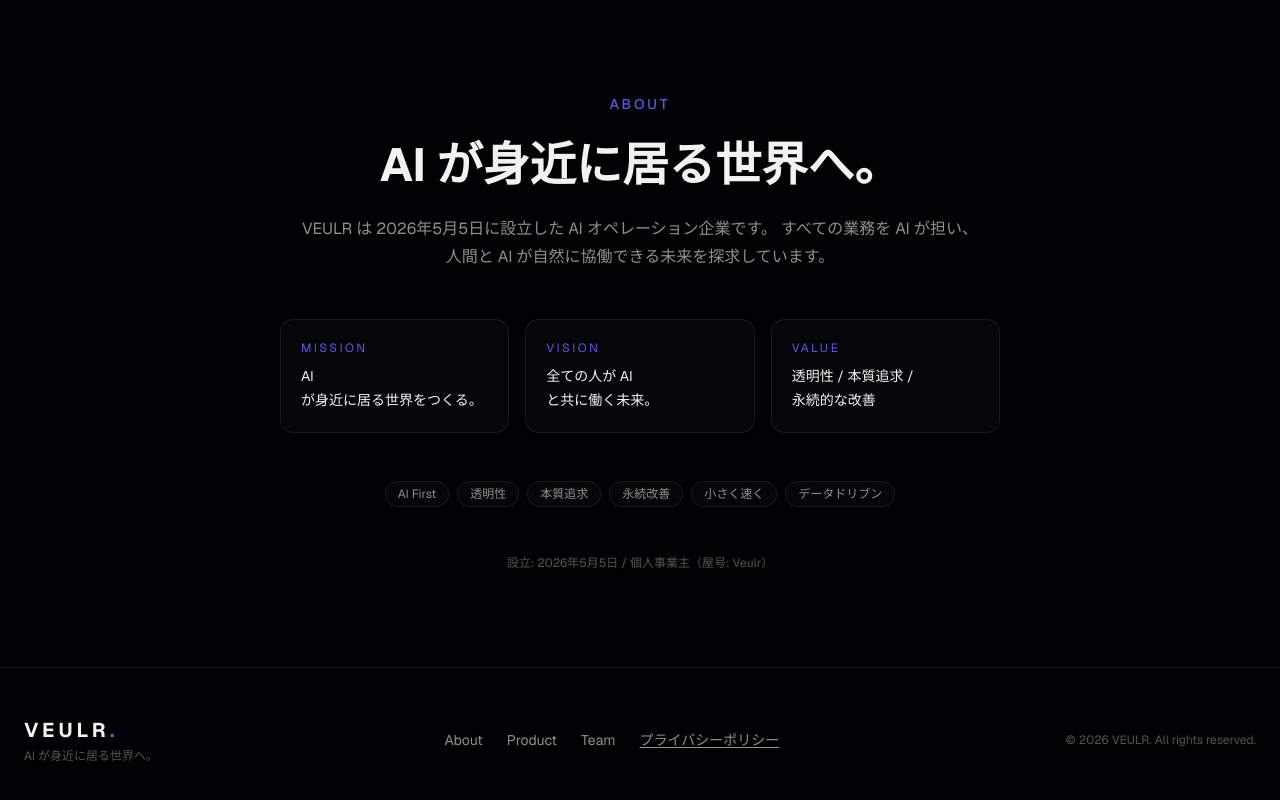
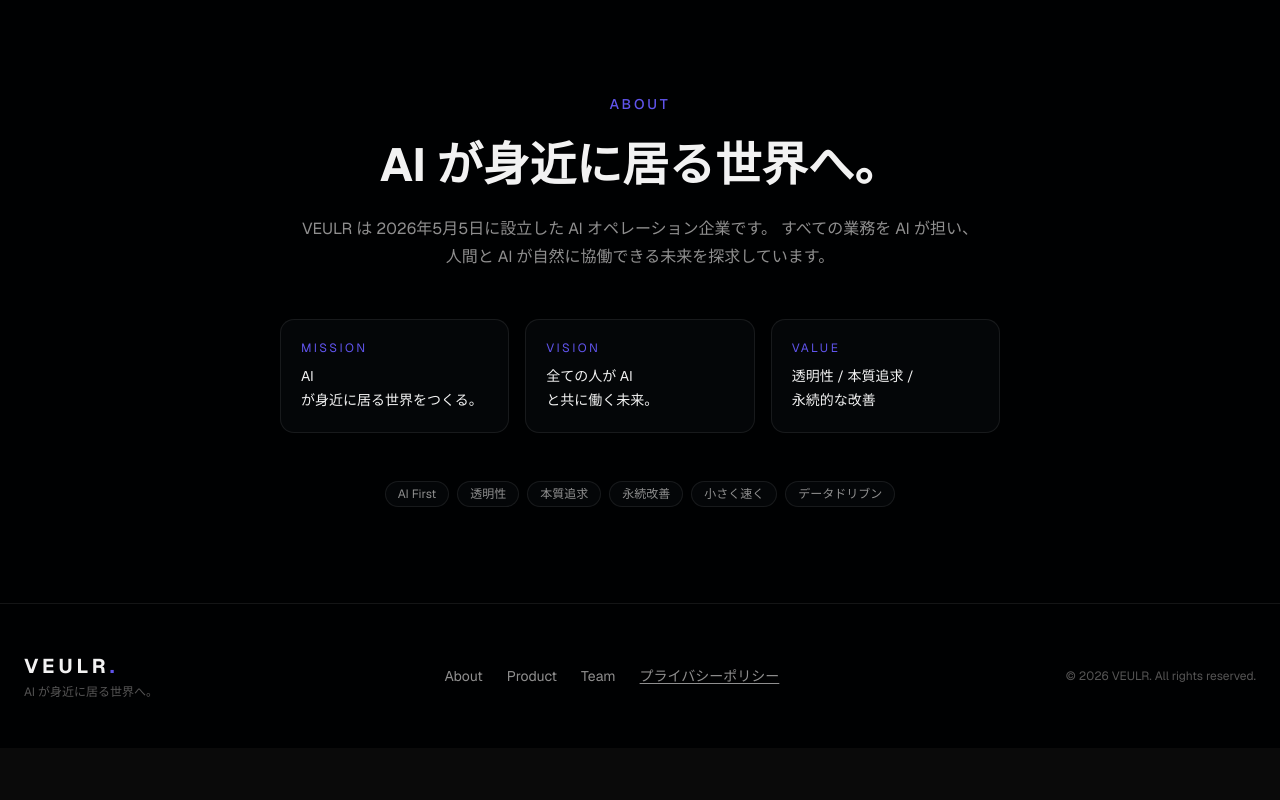
Before and after one commit to rdy3e24r2d2/veulr, a Next.js app: page / in a window 1280 px wide. Shown: the part 2698-3498 px from the top of the page. After the commit the page ends 3446 px from the top, so only its background shows below. Built offline with nearby package versions, Linux system fonts and the light colour scheme.

Commit message:
feat: remove establishment and legal entity info from about section

```diff
--- a/src/components/lp/About.tsx
+++ b/src/components/lp/About.tsx
@@ -97,13 +97,6 @@ export default function About() {
           ))}
         </div>
 
-        {/* 設立情報 */}
-        <p
-          className="text-xs"
-          style={{ color: "var(--veulr-text-muted)" }}
-        >
-          設立: 2026年5月5日 / 個人事業主（屋号: Veulr）
-        </p>
       </div>
     </section>
   );
```
